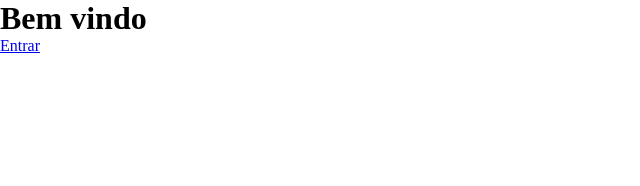
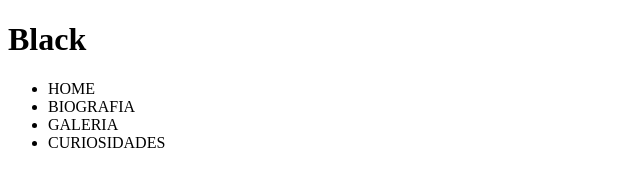
Before and after one commit to Kaua032/pagetematica, a plain HTML site: page index.html in a window 1280 px wide. Shown: the whole page, without its empty margins (0-640 px from the left). Drawn offline with Linux system fonts and the light colour scheme.

Commit message:
Não vai ter mais página entrar pq estou com preguiça

```diff
--- a/css/index.css
+++ /dev/null
@@ -1,4 +0,0 @@
-* {
-  margin: 0;
-  padding: 0;
-}
--- a/index.html
+++ b/index.html
@@ -4,11 +4,17 @@
     <meta charset="UTF-8" />
     <meta http-equiv="X-UA-Compatible" content="IE=edge" />
     <meta name="viewport" content="width=device-width, initial-scale=1.0" />
-    <link rel="stylesheet" href="./css/index.css" />
-    <title>Bem vindo - Black</title>
+    <title>Home</title>
   </head>
   <body>
-    <h1 id="welcome">Bem vindo</h1>
-    <a href="home.html">Entrar</a>
+    <header>
+      <h1>Black</h1>
+      <ul>
+        <li>HOME</li>
+        <li>BIOGRAFIA</li>
+        <li>GALERIA</li>
+        <li>CURIOSIDADES</li>
+      </ul>
+    </header>
   </body>
 </html>
```
Also changed, not shown: pages/home.html (deleted, +0 -20 lines).
